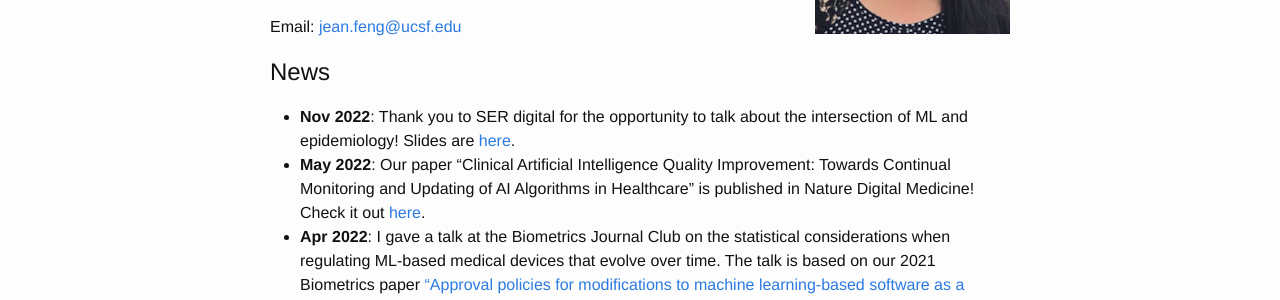
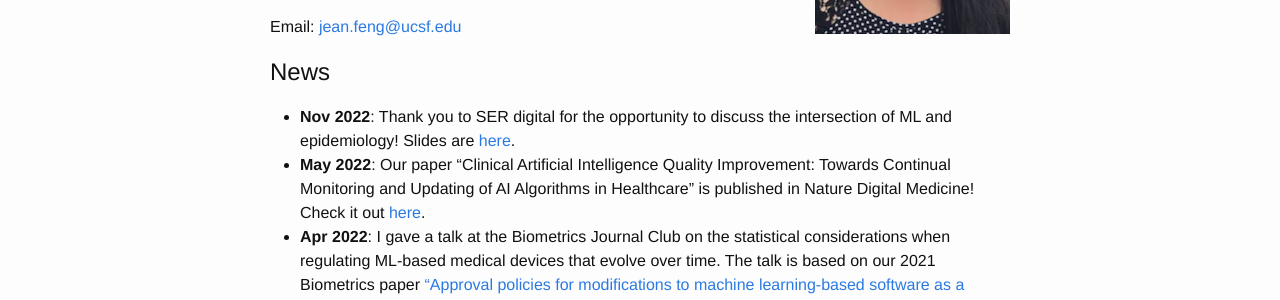
Before and after one commit to jjfeng/jjfeng.github.io, a Jekyll site: the page built from index.md, in a window 1280 px wide. Shown: the part 353-653 px from the top of the page. Built offline with Jekyll 4.4.1, drawn with Linux system fonts in a browser that asks for light colours.

Commit message:
update text

```diff
--- a/index.md
+++ b/index.md
@@ -41,7 +41,7 @@ document.write("<a href='mailto:"+link+"'>"+link+"</a>")
 </script><noscript>Sorry, you need Javascript on to email me.</noscript>
 
 ## News
-- **Nov 2022**: Thank you to SER digital for the opportunity to talk about the intersection of ML and epidemiology! Slides are [here](https://www.jeanfeng.com/ser_talk.pdf).
+- **Nov 2022**: Thank you to SER digital for the opportunity to discuss the intersection of ML and epidemiology! Slides are [here](https://www.jeanfeng.com/ser_talk.pdf).
 - **May 2022**: Our paper "Clinical Artificial Intelligence Quality Improvement: Towards Continual Monitoring and Updating of AI Algorithms in Healthcare" is published in Nature Digital Medicine! Check it out [here](https://www.nature.com/articles/s41746-022-00611-y).
 - **Apr 2022**: I gave a talk at the Biometrics Journal Club on the statistical considerations when regulating ML-based medical devices that evolve over time. The talk is based on our 2021 Biometrics paper ["Approval policies for modifications to machine learning-based software as a medical device: A study of bio-creep"](https://doi.org/10.1111/biom.13379). Slides are [here](https://www.jeanfeng.com/biometrics_talk.pdf).
 - **Oct 2021**: [Romain Pirracchio](https://www.romainpirracchio.org/) and I have received a grant to extend our original [UCSF-Stanford CERSI](https://pharm.ucsf.edu/cersi) proposal "Safe algorithmic change protocols for modifications to AI/ML-based Software as a Medical Device". This new project will look at the impacts of integrating real-world data. We're excited to continue working with our CDRH collaborators Berkman Sahiner and Alexej Gossmann!
```
